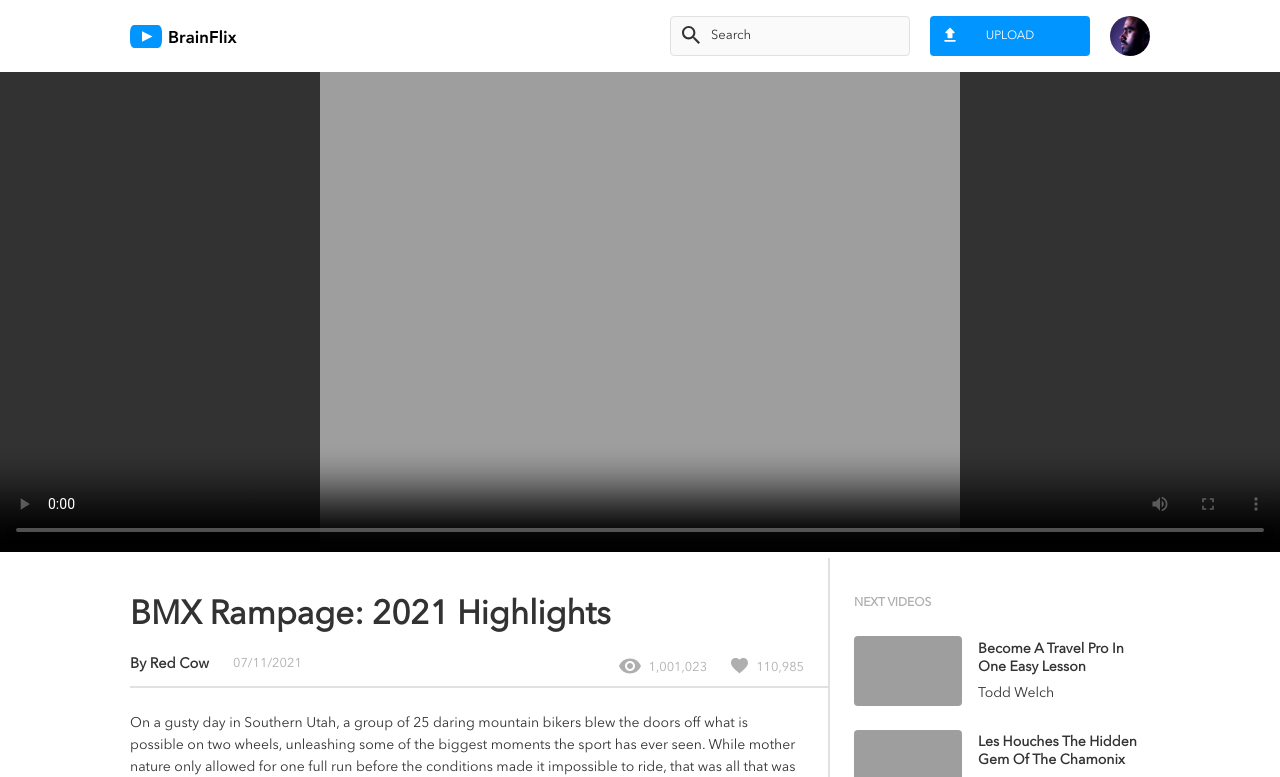
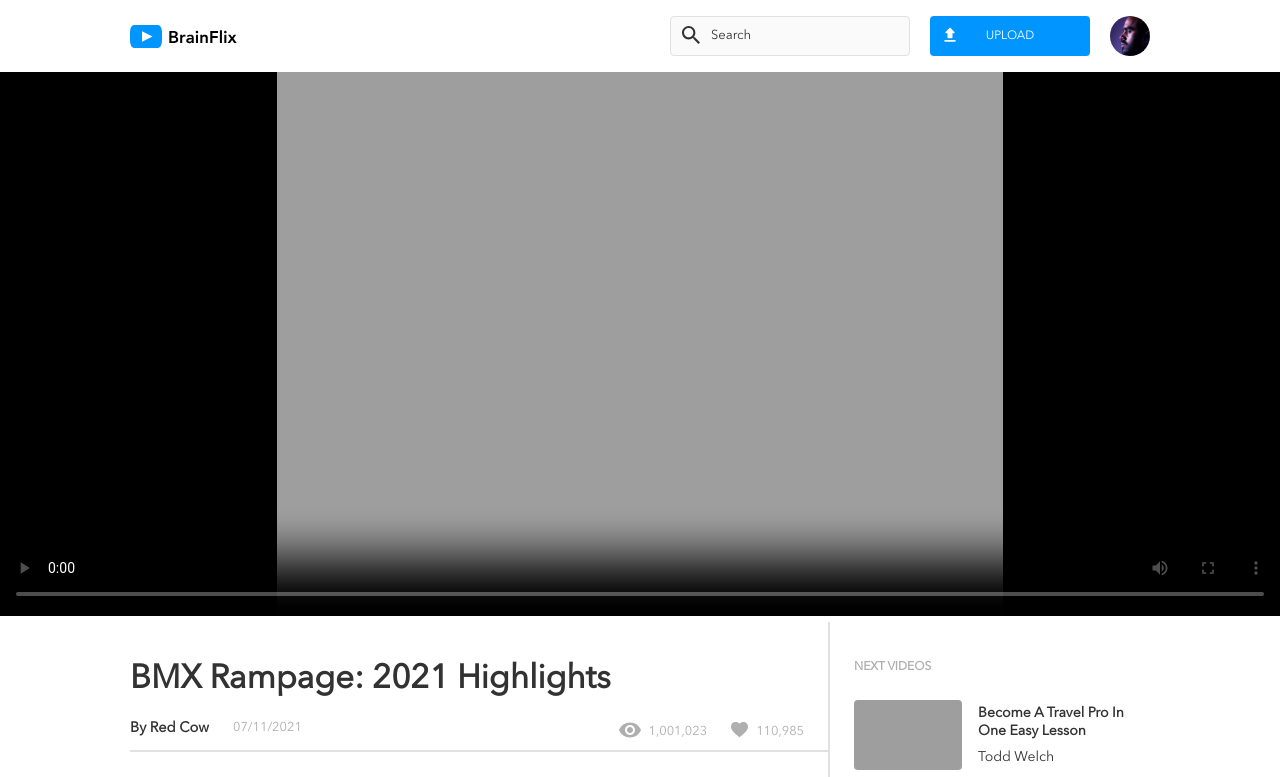
Before and after one commit to david-jiwon-park/BrainFlix, a React (Create React App) app: page / in a window 1280 px wide. Shown: the top 777 px of the page. Built offline with nearby package versions, Linux system fonts and the light colour scheme; grey boxes are pictures that could not be loaded.

Commit message:
Updating styling for VideoPlayer component

```diff
--- a/src/components/VideoPlayer/VideoPlayer.scss
+++ b/src/components/VideoPlayer/VideoPlayer.scss
@@ -5,16 +5,29 @@
 
 
 .video-player {
-    --aspect-ratio: 16 / 9;
+    position: relative;
+    overflow: hidden;
+    width: 100%;
+    padding-top: 56.25%;
+    @include tablet {
+        padding: 0;
+    }
 }
 
 video {
+    background-color: $color-video-player-comps;
+    position: absolute;
+    top: 0;
+    left: 0;
+    bottom: 0;
+    right: 0;
     width: 100%;
-    background-color: $color-primary-dark;
+    height: 100%;
     @include tablet {
+        position: relative;
         max-height: 27rem;
     }
     @include desktop {
-        max-height: 30rem;
+        max-height: 34rem;
     }
 }
```
